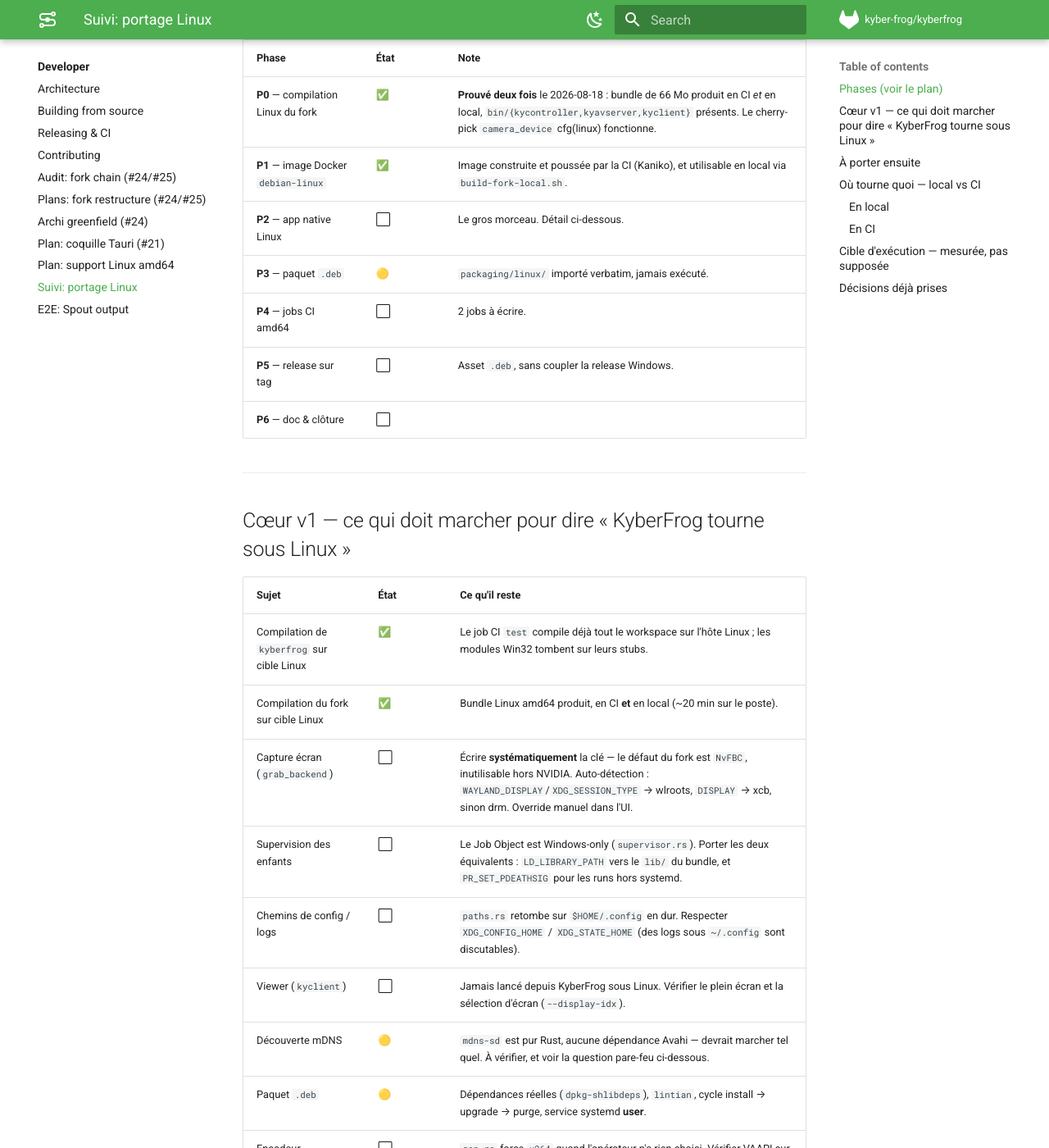
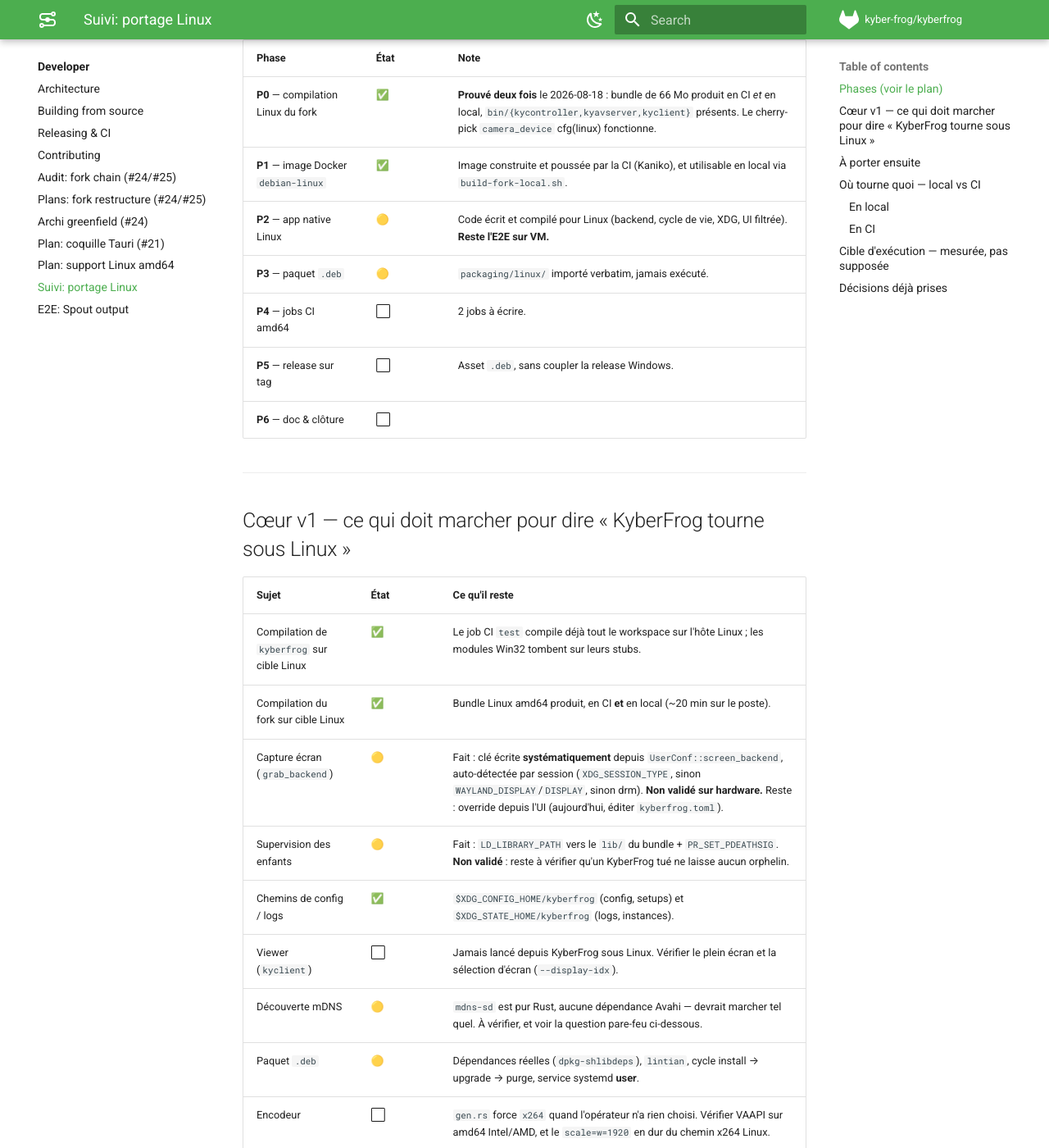
Before and after one commit to CollectiFrog/KyberFrog, an MkDocs documentation site: the page built from docs/dev/todo-linux.md, in a window 1280 px wide and 1400 px high, scrolled down 457 px. Shown: the whole window at 82% size. Built offline with MkDocs 1.6.1 and Material for MkDocs 9.7.7, drawn with Linux system fonts in a browser that asks for light colours; comment, search, counter and statistics services are not loaded; some of the changed text lies outside the part shown.

Commit message:
docs(linux): état P2 après le code — reste l'E2E sur VM
Co-Authored-By: Claude Opus 5 <noreply@anthropic.com>

```diff
--- a/docs/dev/todo-linux.md
+++ b/docs/dev/todo-linux.md
@@ -18,7 +18,7 @@ Légende : ✅ fait · 🟡 partiel / à valider · ⬜ à faire · ➖ sans obj
 |---|---|---|
 | **P0** — compilation Linux du fork | ✅ | **Prouvé deux fois** le 2026-08-18 : bundle de 66 Mo produit en CI *et* en local, `bin/{kycontroller,kyavserver,kyclient}` présents. Le cherry-pick `camera_device` cfg(linux) fonctionne. |
 | **P1** — image Docker `debian-linux` | ✅ | Image construite et poussée par la CI (Kaniko), et utilisable en local via `build-fork-local.sh`. |
-| **P2** — app native Linux | ⬜ | Le gros morceau. Détail ci-dessous. |
+| **P2** — app native Linux | 🟡 | Code écrit et compilé pour Linux (backend, cycle de vie, XDG, UI filtrée). **Reste l'E2E sur VM.** |
 | **P3** — paquet `.deb` | 🟡 | `packaging/linux/` importé verbatim, jamais exécuté. |
 | **P4** — jobs CI amd64 | ⬜ | 2 jobs à écrire. |
 | **P5** — release sur tag | ⬜ | Asset `.deb`, sans coupler la release Windows. |
@@ -32,9 +32,9 @@ Légende : ✅ fait · 🟡 partiel / à valider · ⬜ à faire · ➖ sans obj
 |---|---|---|
 | Compilation de `kyberfrog` sur cible Linux | ✅ | Le job CI `test` compile déjà tout le workspace sur l'hôte Linux ; les modules Win32 tombent sur leurs stubs. |
 | Compilation du fork sur cible Linux | ✅ | Bundle Linux amd64 produit, en CI **et** en local (~20 min sur le poste). |
-| Capture écran (`grab_backend`) | ⬜ | Écrire **systématiquement** la clé — le défaut du fork est `NvFBC`, inutilisable hors NVIDIA. Auto-détection : `WAYLAND_DISPLAY`/`XDG_SESSION_TYPE` → wlroots, `DISPLAY` → xcb, sinon drm. Override manuel dans l'UI. |
-| Supervision des enfants | ⬜ | Le Job Object est Windows-only (`supervisor.rs`). Porter les deux équivalents : `LD_LIBRARY_PATH` vers le `lib/` du bundle, et `PR_SET_PDEATHSIG` pour les runs hors systemd. |
-| Chemins de config / logs | ⬜ | `paths.rs` retombe sur `$HOME/.config` en dur. Respecter `XDG_CONFIG_HOME` / `XDG_STATE_HOME` (des logs sous `~/.config` sont discutables). |
+| Capture écran (`grab_backend`) | 🟡 | Fait : clé écrite **systématiquement** depuis `UserConf::screen_backend`, auto-détectée par session (`XDG_SESSION_TYPE`, sinon `WAYLAND_DISPLAY`/`DISPLAY`, sinon drm). **Non validé sur hardware.** Reste : override depuis l'UI (aujourd'hui, éditer `kyberfrog.toml`). |
+| Supervision des enfants | 🟡 | Fait : `LD_LIBRARY_PATH` vers le `lib/` du bundle + `PR_SET_PDEATHSIG`. **Non validé** : reste à vérifier qu'un KyberFrog tué ne laisse aucun orphelin. |
+| Chemins de config / logs | ✅ | `$XDG_CONFIG_HOME/kyberfrog` (config, setups) et `$XDG_STATE_HOME/kyberfrog` (logs, instances). |
 | Viewer (`kyclient`) | ⬜ | Jamais lancé depuis KyberFrog sous Linux. Vérifier le plein écran et la sélection d'écran (`--display-idx`). |
 | Découverte mDNS | 🟡 | `mdns-sd` est pur Rust, aucune dépendance Avahi — devrait marcher tel quel. À vérifier, et voir la question pare-feu ci-dessous. |
 | Paquet `.deb` | 🟡 | Dépendances réelles (`dpkg-shlibdeps`), `lintian`, cycle install → upgrade → purge, service systemd **user**. |
@@ -52,8 +52,8 @@ Légende : ✅ fait · 🟡 partiel / à valider · ⬜ à faire · ➖ sans obj
 | Règle pare-feu mDNS | ⬜ | L'installeur NSIS ouvre UDP 5353 sur Windows. Équivalent Linux à décider (souvent rien à faire, mais à documenter). |
 | Bureau à distance / inputs | ⬜ | `kyclient --inputs --keyboard-grab` passe par kynput ; jamais évalué sous Linux. |
 | Ouverture du dossier de logs | ✅ | `web.rs` utilise déjà `xdg-open` hors Windows. |
-| Spout | ➖ | Technologie Windows. `spout.rs` rend une liste vide hors Windows — correct. Masquer la tuile côté UI. |
-| « Tout envoyer » | ➖ | `all_sources` est `cfg(windows)` dans le fork : la clé serait ignorée en silence. Masquer la tuile. |
+| Spout | ➖ | Technologie Windows. `spout.rs` rend une liste vide hors Windows, et la tuile est masquée sur un serveur non-Windows via `/status.platform`. |
+| « Tout envoyer » | ➖ | `all_sources` est `cfg(windows)` dans le fork : la clé serait ignorée en silence. Le bascule est masqué sur un serveur non-Windows. |
 | arm64 | ⬜ | Hors périmètre — voir § 7 du plan pour ce qu'il faudra reprendre. |
 
 ---
```
